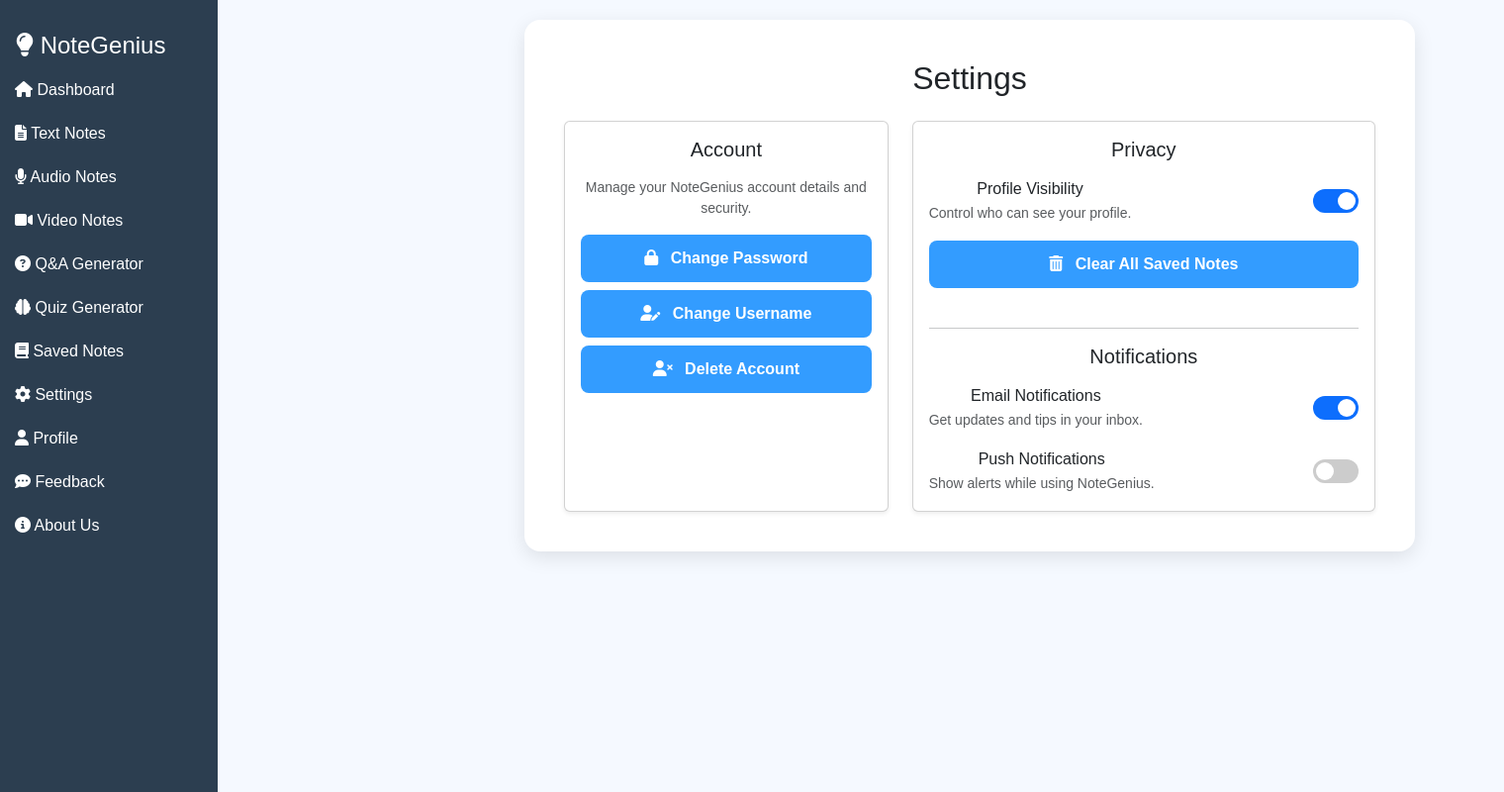
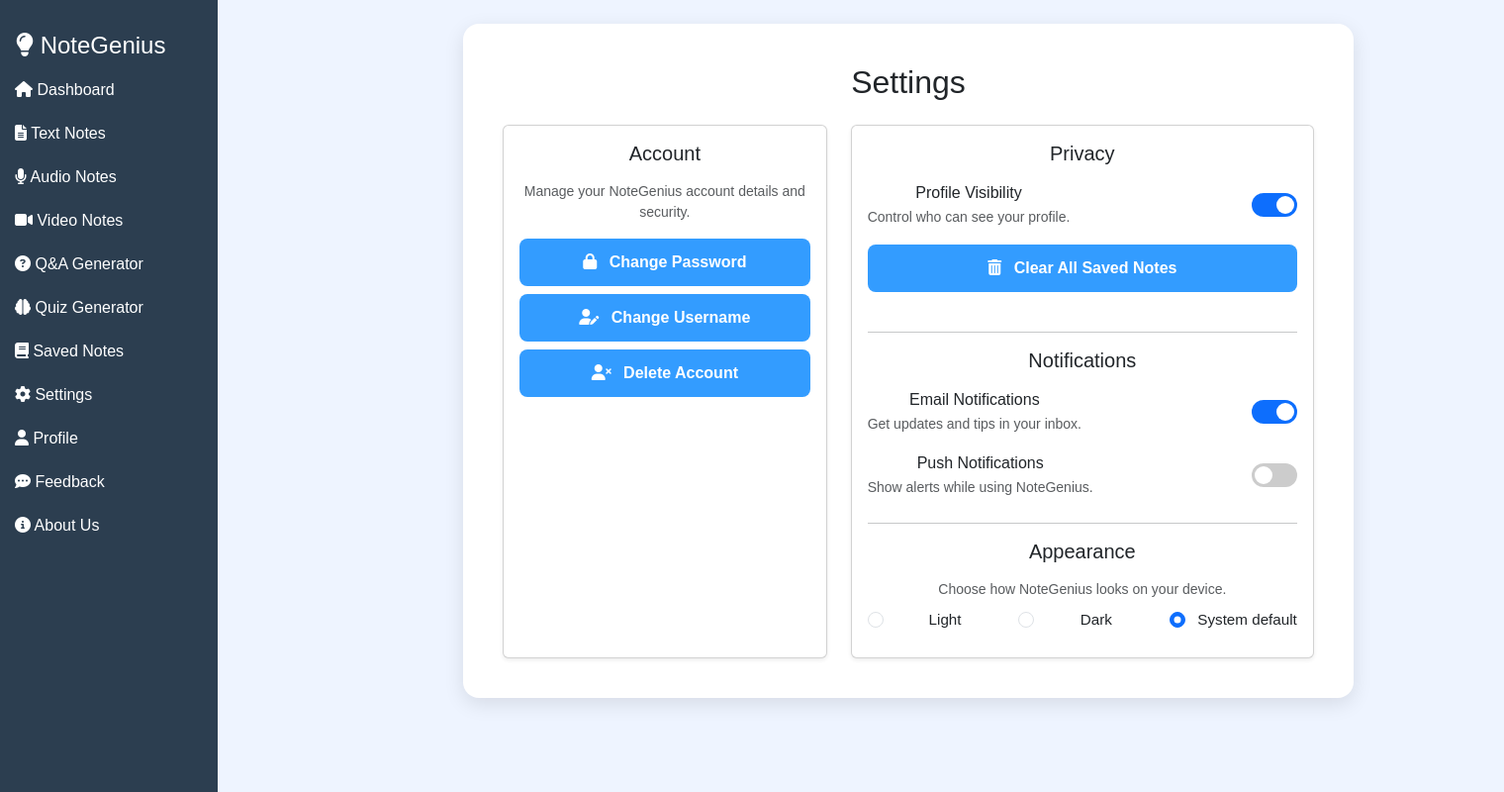
Before and after one commit to Anjali-990/Project-NoteGenius, a Django app: page /settings/ in a window 1520 px wide; the page is wider, and only the part inside the window is pictured. Shown: that part at 99% size. Run offline with Django 5.2, Linux system fonts and the light colour scheme.

Commit message:
adjust settings alignment and appearance section

```diff
--- a/myapp/templates/settings.html
+++ b/myapp/templates/settings.html
@@ -3,17 +3,19 @@
 
 {% block main %}
 
-<section class="upload-section">
-  <div class="upload-card" style="max-width: 900px; margin: 0 auto;">
+<section class="settings-section">
+  <div
+    class="upload-card settings-card"
+    style="max-width: 900px; margin: 24px 40px 32px 480px;"
+  >
     <h2 class="text-center mb-4">Settings</h2>
 
     <div class="row g-4">
-      <!-- LEFT: ACCOUNT SETTINGS -->
+      <!-- LEFT: ACCOUNT -->
       <div class="col-md-5">
         <div class="card h-100 shadow-sm">
           <div class="card-body">
             <h5 class="mb-3">Account</h5>
-
             <p class="text-muted small mb-3">
               Manage your NoteGenius account details and security.
             </p>
@@ -33,7 +35,7 @@
         </div>
       </div>
 
-      <!-- RIGHT: PRIVACY + NOTIFICATIONS -->
+      <!-- RIGHT: PRIVACY + NOTIFICATIONS + THEME -->
       <div class="col-md-7">
         <div class="card h-100 shadow-sm">
           <div class="card-body">
@@ -71,7 +73,7 @@
               </label>
             </div>
 
-            <div class="d-flex justify-content-between align-items-center">
+            <div class="d-flex justify-content-between align-items-center mb-4">
               <div>
                 <div>Push Notifications</div>
                 <small class="text-muted">Show alerts while using NoteGenius.</small>
@@ -81,6 +83,69 @@
                 <span class="ng-slider ng-round"></span>
               </label>
             </div>
+
+            <hr />
+
+            <!-- Appearance / Theme -->
+            <h5 class="mb-3">Appearance</h5>
+            <p class="text-muted small mb-2">
+              Choose how NoteGenius looks on your device.
+            </p>
+
+            <div class="row">
+              <div class="col-12 col-sm-4 mb-2">
+                <div class="form-check">
+                  <input
+                    class="form-check-input theme-radio"
+                    type="radio"
+                    name="theme"
+                    id="themeLight"
+                    value="light"
+                  />
+                  <label
+                    class="form-check-label appearance-label"
+                    for="themeLight"
+                  >
+                    Light
+                  </label>
+                </div>
+              </div>
+              <div class="col-12 col-sm-4 mb-2">
+                <div class="form-check">
+                  <input
+                    class="form-check-input theme-radio"
+                    type="radio"
+                    name="theme"
+                    id="themeDark"
+                    value="dark"
+                  />
+                  <label
+                    class="form-check-label appearance-label"
+                    for="themeDark"
+                  >
+                    Dark
+                  </label>
+                </div>
+              </div>
+              <div class="col-12 col-sm-4 mb-2">
+                <div class="form-check">
+                  <input
+                    class="form-check-input theme-radio"
+                    type="radio"
+                    name="theme"
+                    id="themeSystem"
+                    value="system"
+                  />
+                  <label
+                    class="form-check-label appearance-label"
+                    for="themeSystem"
+                  >
+                    System default
+                  </label>
+                </div>
+              </div>
+            </div>
+
           </div>
         </div>
       </div>
@@ -88,8 +153,13 @@
   </div>
 </section>
 
-<!-- Switch styling (scoped) -->
+<!-- Styling -->
 <style>
+  .settings-section {
+    padding: 0;
+  }
+
+  /* toggle switch */
   .ng-switch {
     position: relative;
     display: inline-block;
@@ -137,6 +207,107 @@
   .ng-slider.ng-round:before {
     border-radius: 50%;
   }
+
+  /* theme text always visible */
+  .appearance-label {
+    margin-left: 4px;
+    font-size: 0.95rem;
+  }
+
+  body.theme-dark .appearance-label {
+    color: #f8f9fa;
+  }
+
+  body.theme-light .appearance-label {
+    color: #212529;
+  }
+
+  /* basic dark mode styles */
+  body.theme-dark {
+    background-color: #0b1622;
+    color: #f8f9fa;
+  }
+
+  body.theme-dark .upload-card,
+  body.theme-dark .settings-card {
+    background-color: #152238;
+    color: #f8f9fa;
+  }
+
+  body.theme-dark .card {
+    background-color: #1b2940;
+    border-color: #243654;
+  }
+
+  body.theme-dark .card .text-muted {
+    color: #cbd5f5 !important;
+  }
+
+  body.theme-dark a {
+    color: #e2e8ff;
+  }
+
+  body.theme-light {
+    background-color: #eef4ff;
+    color: #212529;
+  }
 </style>
 
+<!-- Theme toggle JS -->
+<script>
+  document.addEventListener("DOMContentLoaded", function () {
+    const radios = document.querySelectorAll(".theme-radio");
+
+    function getSystemTheme() {
+      return window.matchMedia &&
+        window.matchMedia("(prefers-color-scheme: dark)").matches
+        ? "dark"
+        : "light";
+    }
+
+    function applyTheme(theme) {
+      const body = document.body;
+      body.classList.remove("theme-light", "theme-dark");
+
+      if (theme === "light") {
+        body.classList.add("theme-light");
+      } else if (theme === "dark") {
+        body.classList.add("theme-dark");
+      } else if (theme === "system") {
+        const sys = getSystemTheme();
+        body.classList.add("theme-" + sys);
+      }
+    }
+
+    const saved = localStorage.getItem("ng-theme") || "system";
+    applyTheme(saved);
+
+    const activeRadio = document.querySelector(
+      '.theme-radio[value="' + saved + '"]'
+    );
+    if (activeRadio) {
+      activeRadio.checked = true;
+    }
+
+    radios.forEach((radio) => {
+      radio.addEventListener("change", function () {
+        const value = this.value;
+        localStorage.setItem("ng-theme", value);
+        applyTheme(value);
+      });
+    });
+
+    if (window.matchMedia) {
+      window
+        .matchMedia("(prefers-color-scheme: dark)")
+        .addEventListener("change", () => {
+          const current = localStorage.getItem("ng-theme") || "system";
+          if (current === "system") {
+            applyTheme("system");
+          }
+        });
+    }
+  });
+</script>
+
 {% endblock %}
```
